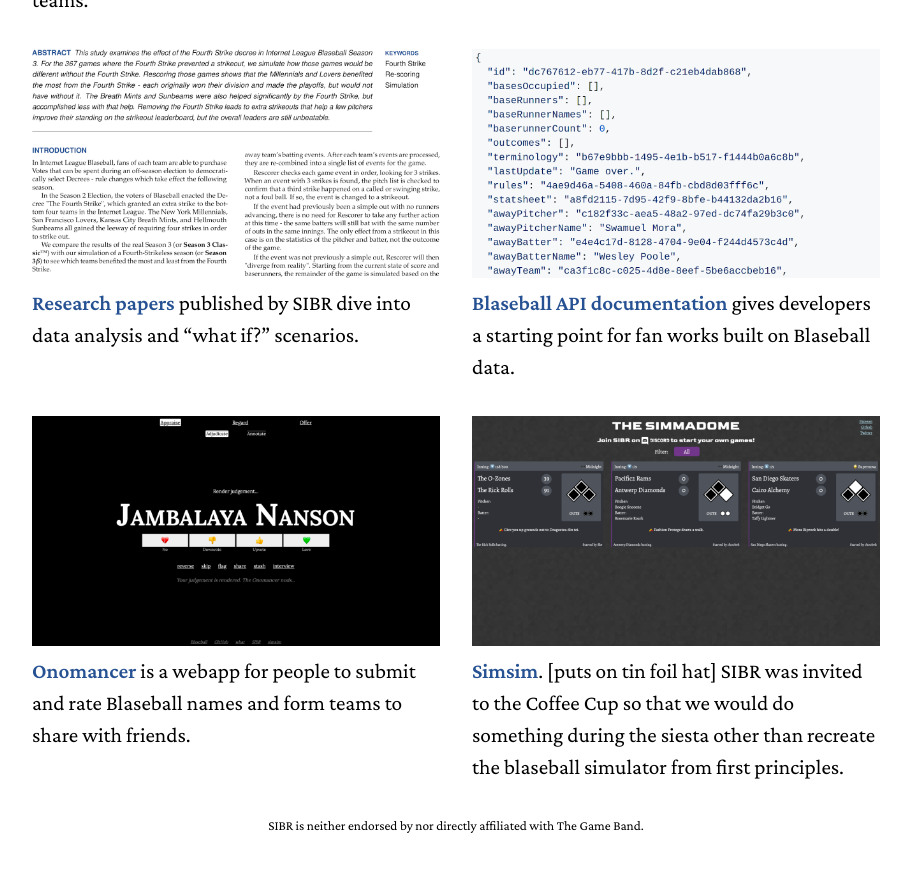
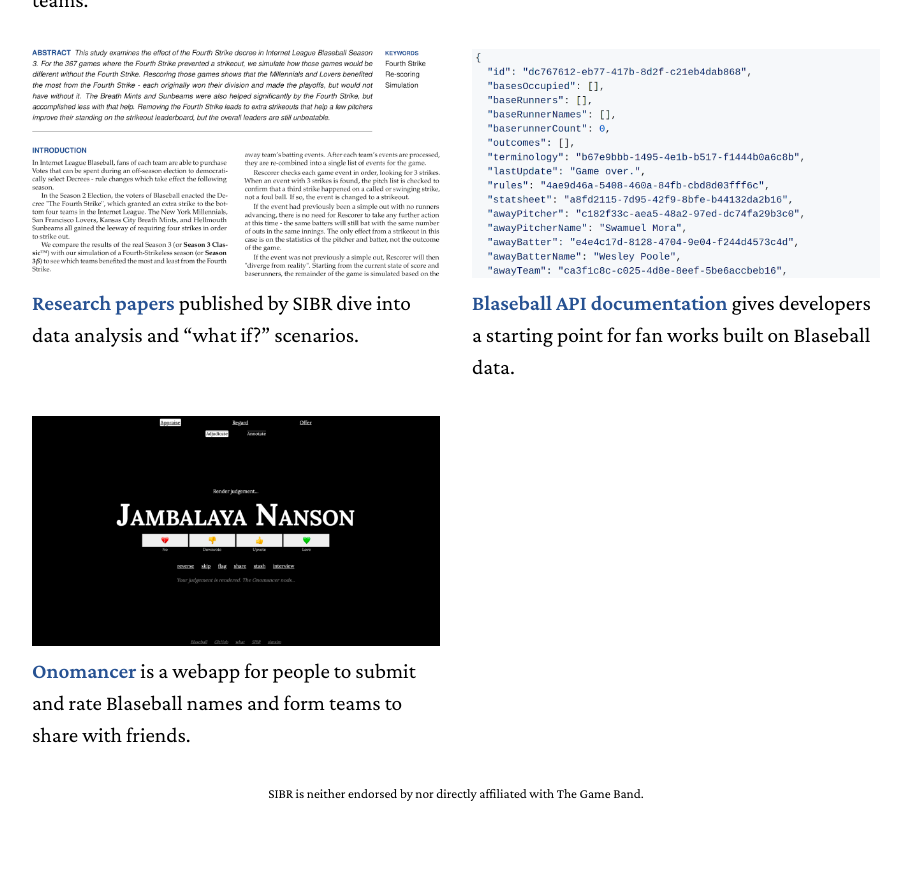
Before and after one commit to Society-for-Internet-Blaseball-Research/sibr.dev, a Jekyll site: the page built from index.md, in a window 1280 px wide and 900 px high, scrolled down 990 px. Shown: the top 872 px of the window, without its empty margins (336-1247 px from the left). Built offline with Jekyll 4.4.1, drawn with Linux system fonts in a browser that asks for light colours; our own code applies the rules of GitHub Pages for plain Markdown files.

Commit message:
remove simsim from frontpage

```diff
--- a/index.md
+++ b/index.md
@@ -18,8 +18,6 @@ The **Society for Internet Blaseball Research** is a community devoted to unrave
   [**Blaseball API documentation**][api] gives developers a starting point for fan works built on Blaseball data.
 * [![](/assets/onomancer.png)][onomancer]
   [**Onomancer**][onomancer] is a webapp for people to submit and rate Blaseball names and form teams to share with friends.
-* [![](/assets/simsim.png)][simsim]
-  [**Simsim**][simsim]. \[puts on tin foil hat\] SIBR was invited to the Coffee Cup so that we would do something during the siesta other than recreate the blaseball simulator from first principles.
 {: .major-projects}
 
 [reference]: https://blaseball-reference.com
@@ -29,4 +27,3 @@ The **Society for Internet Blaseball Research** is a community devoted to unrave
 [research]: https://research.blaseball-reference.com
 [api]: https://github.com/Society-for-Internet-Blaseball-Research/blaseball-api-spec
 [onomancer]: https://onomancer.sibr.dev
-[simsim]: https://simsim.sibr.dev
```
